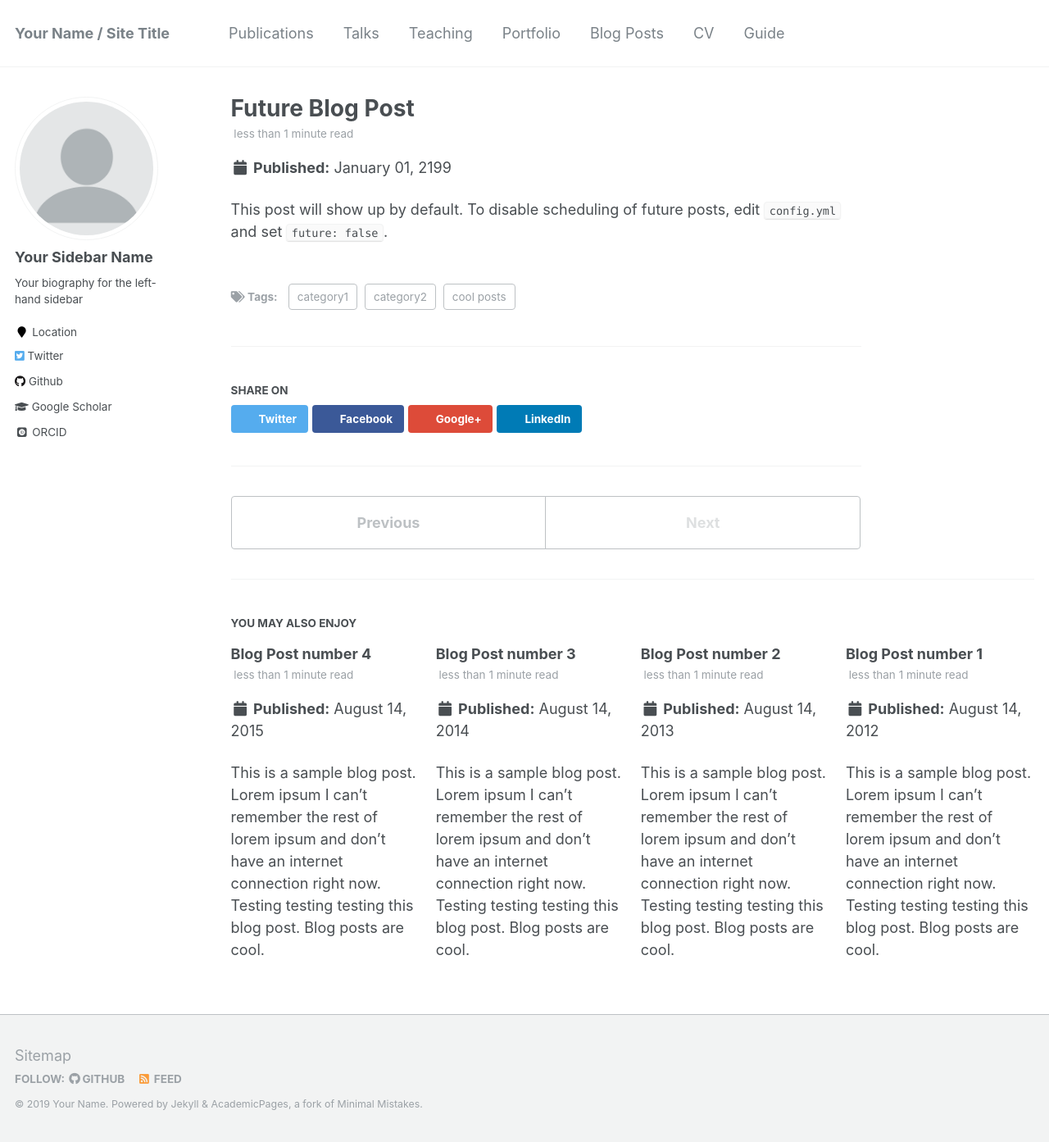
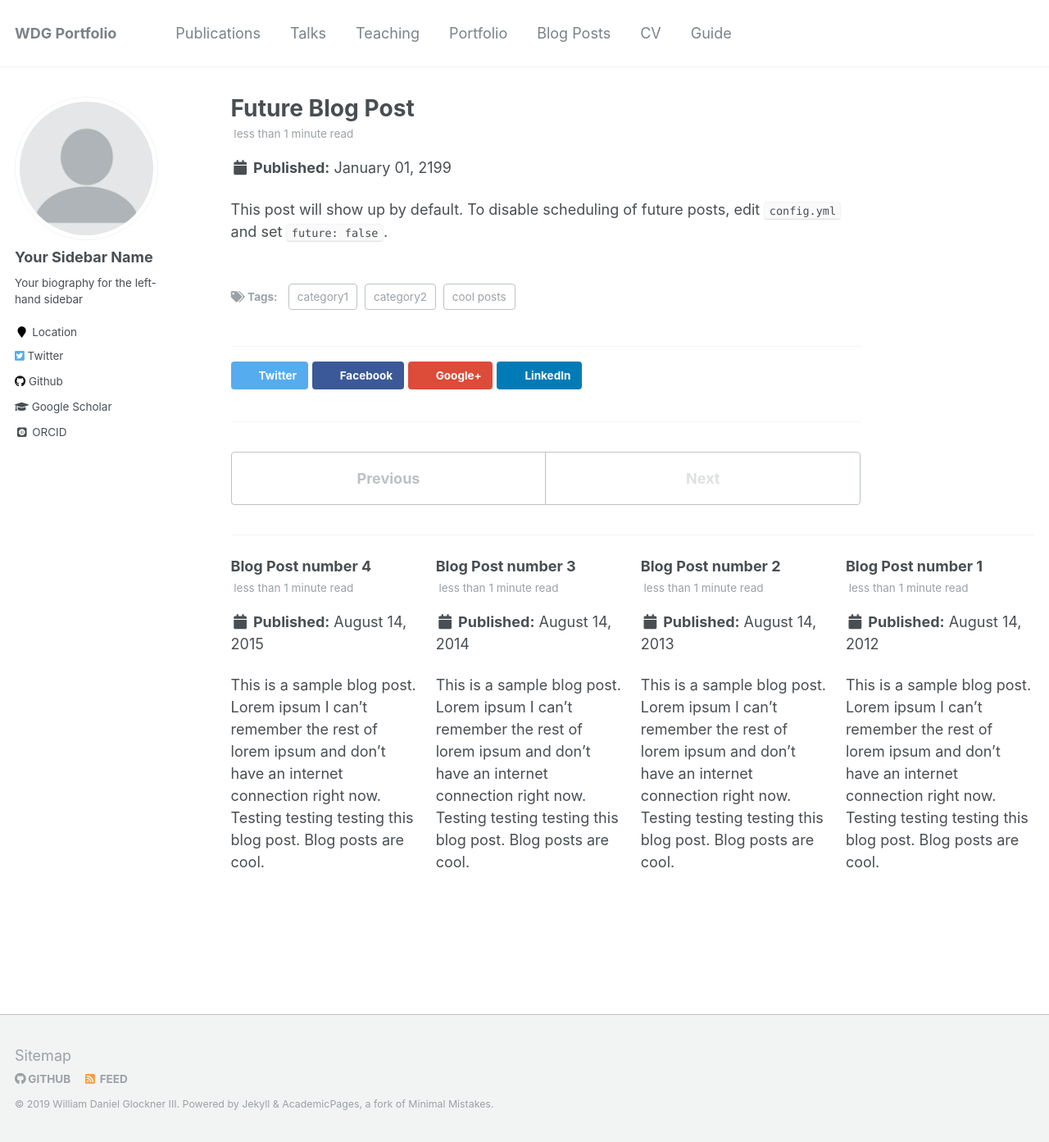
Before and after one commit to Glenn-Moss/wglock.github.io, a Jekyll site: the page built from _posts/2199-01-01-future-post.md, in a window 1280 px wide and 1393 px high. Shown: the whole window at 82% size. Built offline with Jekyll 4.4.1, drawn with Linux system fonts in a browser that asks for light colours; some web fonts are replaced; some of the changed lines change nothing that is shown.

Commit message:
Update _config.yml

```diff
--- a/_config.yml
+++ b/_config.yml
@@ -6,11 +6,11 @@
 # `jekyll serve`. If you change this file, please restart the server process.
 
 # Site Settings
-locale                   : "en-US"
-title                    : "Your Name / Site Title"
-title_separator          : "-"
-name                     : &name "Your Name"
-description              : &description "personal description"
+locale                   : "United States"
+title                    : "WDG Portfolio"
+title_separator          : " "
+name                     : &name "William Daniel Glockner III"
+description              : &description "Class of 2019 double major B.S. in both Human Factors Engineering and Biomedical Engineering. Experience with lab benchwork, interface design, product development, and user research. Looking for an internship or part time position during my second semester senior year. I am looking for a dynamic company that offers me the opportunity to gain more industry knowledge and grow."
 url                      : https://academicpages.github.io # the base hostname & protocol for your site e.g. "https://mmistakes.github.io"
 baseurl                  : "" # the subpath of your site, e.g. "/blog"
 repository               : "academicpages/academicpages.github.io"
```
